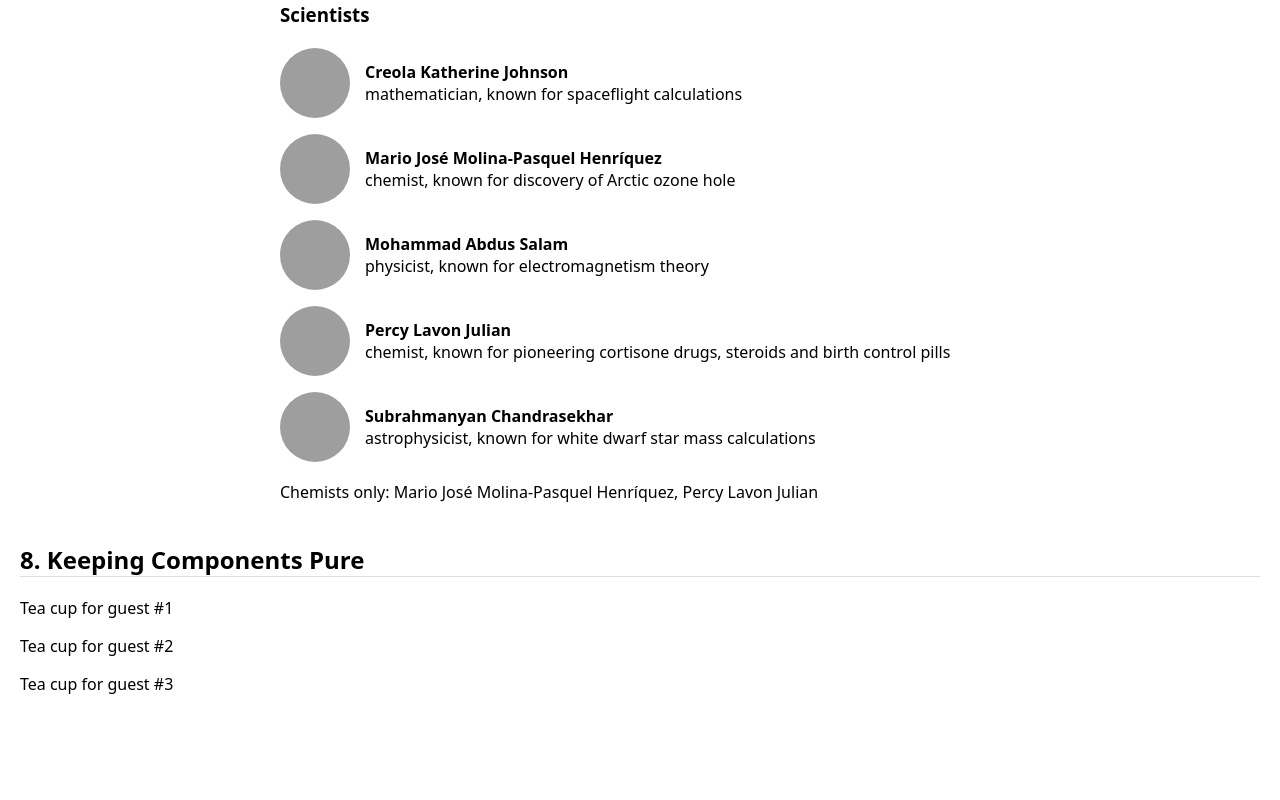
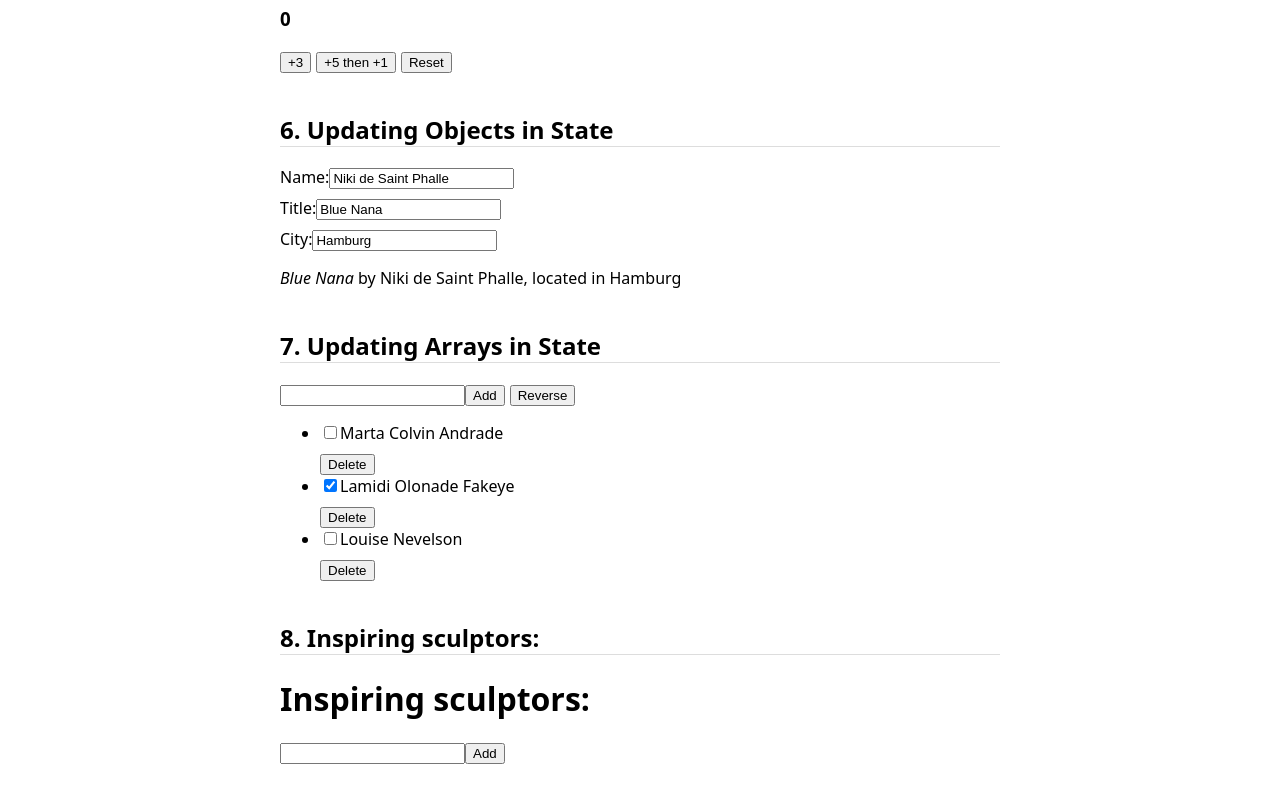
Before and after one commit to Oleksandr549/react-learning, a React (Vite) app: page / in a window 1280 px wide. Shown: the part 1277-2077 px from the top of the page. Before the commit the page ends 2008 px from the top, so only its background shows below. Built offline with nearby package versions, Linux system fonts and the light colour scheme; grey boxes are pictures that could not be loaded.

Commit message:
add 8 point

```diff
--- a/src/02-adding-interactivity/Profile.tsx
+++ b/src/02-adding-interactivity/Profile.tsx
@@ -258,8 +258,38 @@
     </>
   );
 }
+function Lists() {
+
+  let nextId = 0;
+  const [name, setName] = useState('');
+  const [artists, setArtists] = useState([]);
+  function handleReset() {
+          setName('');
+
+      }
+  return (
+    <>
+    <h1>Inspiring sculptors:</h1>
+    <input value={name} onChange={e => setName(e.target.value)} />
+    <button onClick={() => {
+      if (name !== ''){
+      setArtists([...artists, {id: nextId++, name: name}]);
+      handleReset();
+      }
+
+    }}>Add</button>
+    <ul>
+      {artists.map(artist => (
+        <li key={artist.id}>{artist.name}</li>
+      ))}
+    </ul>
+    </>
+
+  );
+}
 
 export default function Profile() {
+
   return (
     <main className="lesson">
       <h1 className="title">Adding Interactivity</h1>
@@ -284,6 +314,8 @@
 
       <h2>7. Updating Arrays in State</h2>
       <ArtistList />
+      <h2>8. Inspiring sculptors:</h2>
+      <Lists />
     </main>
   );
 }
--- a/src/App.tsx
+++ b/src/App.tsx
@@ -1,6 +1,6 @@
-import Profile from "./01-describing-the-ui/Profile";
-import { TeaSet } from "./01-describing-the-ui/Profile";
-// import Profile02 from "./02-adding-interactivity/Profile";
+// import Profile from "./01-describing-the-ui/Profile";
+// import { TeaSet } from "./01-describing-the-ui/Profile";
+import Profile from "./02-adding-interactivity/Profile";
 // import Profile from "./03-managing-state/Profile";
 // import Profile from "./04-escape-hatches/Profile";
 
@@ -9,7 +9,7 @@
   return(
 <>
 <Profile />
-<TeaSet />
+
 
 </>
 
```
